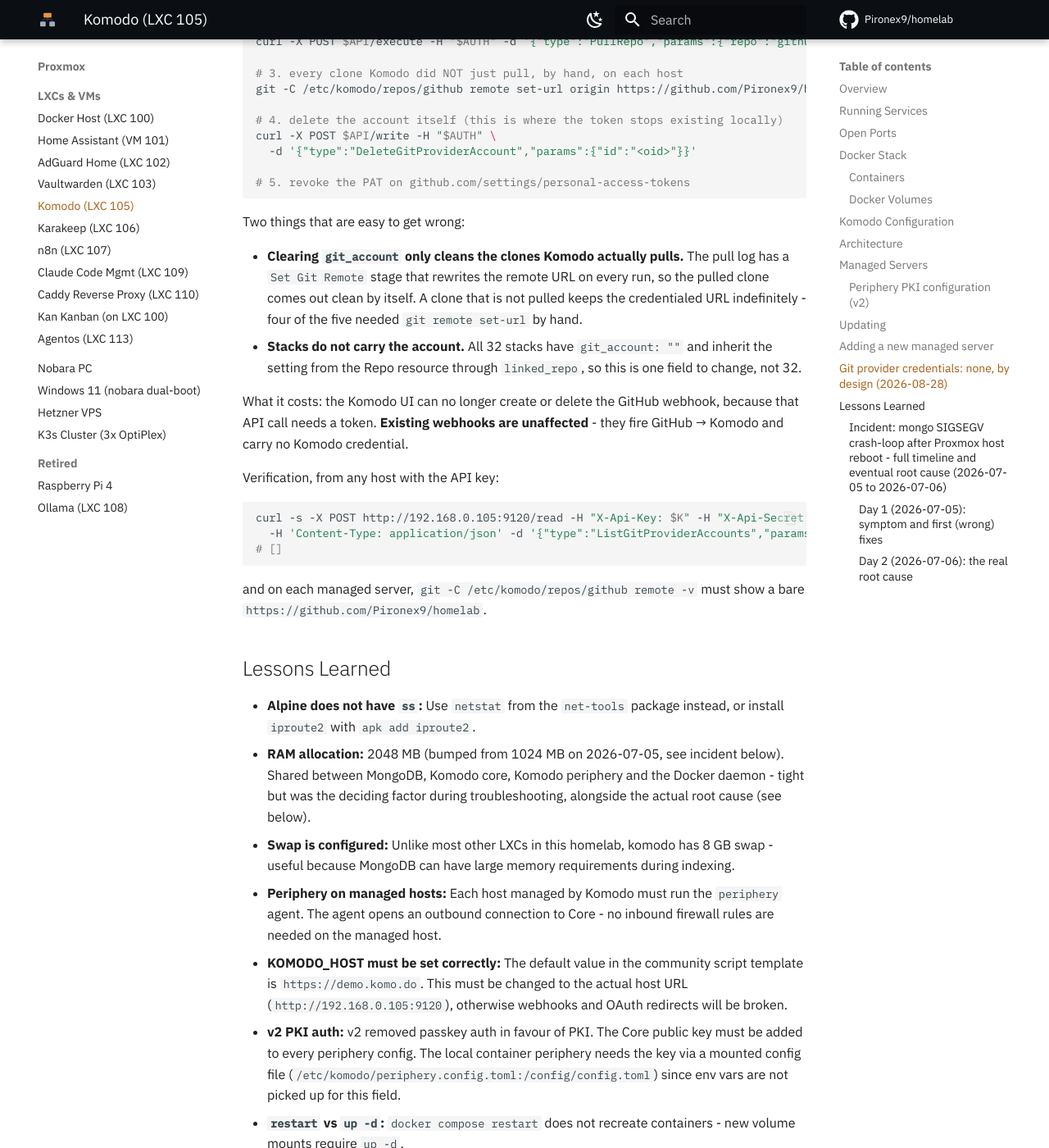
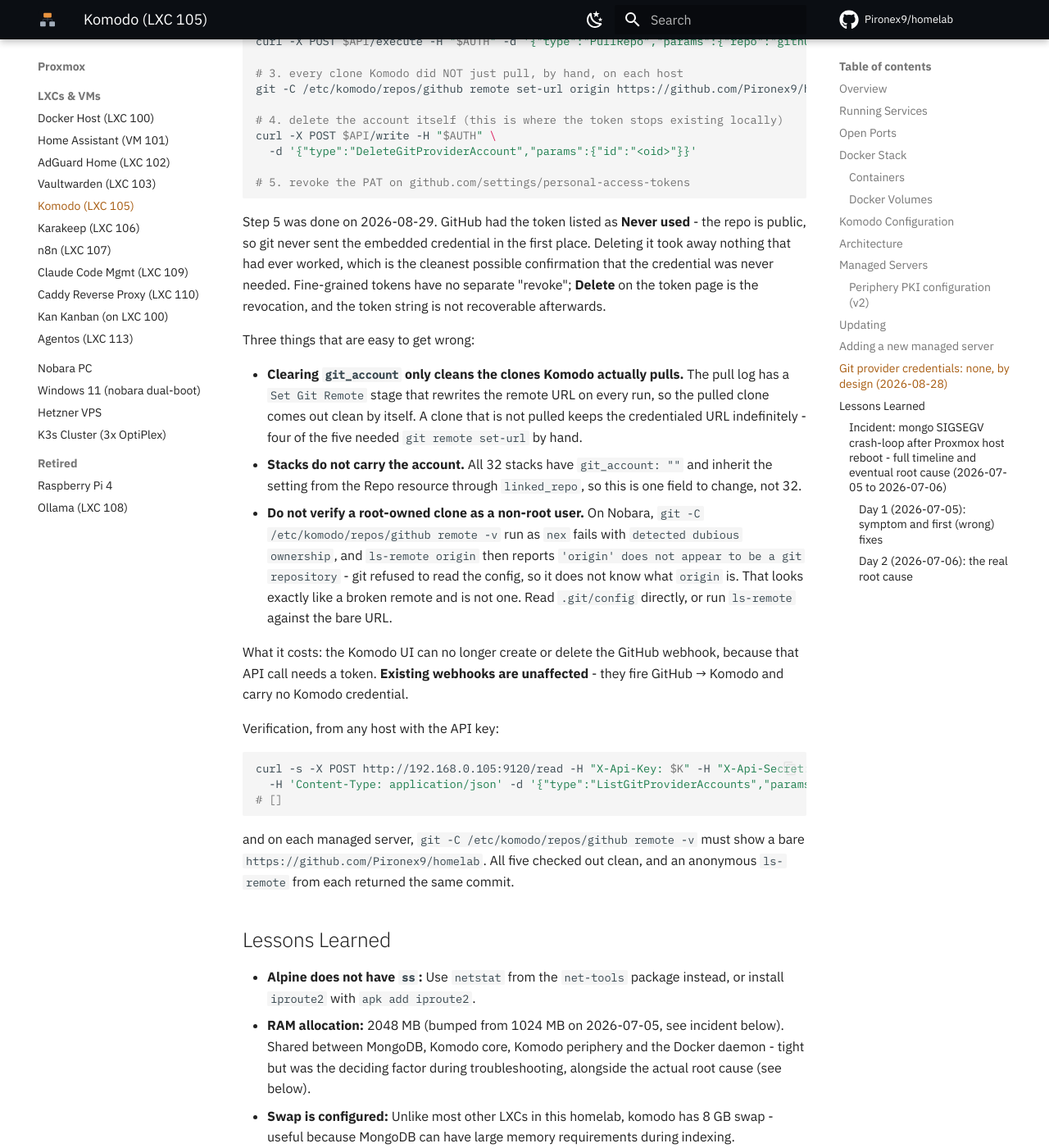
Before and after one commit to Pironex9/homelab, an MkDocs documentation site: the page built from docs/hosts/komodo.md, in a window 1280 px wide and 1400 px high, scrolled down 6113 px. Shown: the whole window at 82% size. Built offline with MkDocs 1.6.1 and Material for MkDocs 9.7.7, drawn with Linux system fonts in a browser that asks for light colours; comment, search, counter and statistics services are not loaded.

Commit message:
docs(komodo): a PAT torolve, es a "Never used" ami bizonyitja hogy sose kellett
A GitHub Never used-kent tartotta nyilvan a tokent: a repo publikus, a git a
beagyazott hitelesito adatot el sem kuldte. A torles tehat nem vett el semmit,
ami valaha mukodott.

Plusz egy harmadik csapda: a Nobaran nem root userkent a git dubious-ownership
miatt megtagadja a config olvasasat, es ezert `'origin' does not appear to be a
git repository`-t ir. Pontosan ugy nez ki, mint egy elrontott remote, de nem az.

````diff
--- a/docs/hosts/komodo.md
+++ b/docs/hosts/komodo.md
@@ -196,7 +196,14 @@
 # 5. revoke the PAT on github.com/settings/personal-access-tokens
 ```
 
-Two things that are easy to get wrong:
+Step 5 was done on 2026-08-29. GitHub had the token listed as **Never used** -
+the repo is public, so git never sent the embedded credential in the first
+place. Deleting it took away nothing that had ever worked, which is the cleanest
+possible confirmation that the credential was never needed. Fine-grained tokens
+have no separate "revoke"; **Delete** on the token page is the revocation, and
+the token string is not recoverable afterwards.
+
+Three things that are easy to get wrong:
 
 - **Clearing `git_account` only cleans the clones Komodo actually pulls.** The
   pull log has a `Set Git Remote` stage that rewrites the remote URL on every
@@ -206,6 +213,13 @@
 - **Stacks do not carry the account.** All 32 stacks have `git_account: ""` and
   inherit the setting from the Repo resource through `linked_repo`, so this is
   one field to change, not 32.
+- **Do not verify a root-owned clone as a non-root user.** On Nobara,
+  `git -C /etc/komodo/repos/github remote -v` run as `nex` fails with
+  `detected dubious ownership`, and `ls-remote origin` then reports
+  `'origin' does not appear to be a git repository` - git refused to read the
+  config, so it does not know what `origin` is. That looks exactly like a broken
+  remote and is not one. Read `.git/config` directly, or run `ls-remote` against
+  the bare URL.
 
 What it costs: the Komodo UI can no longer create or delete the GitHub webhook,
 because that API call needs a token. **Existing webhooks are unaffected** - they
@@ -220,7 +234,8 @@
 ```
 
 and on each managed server, `git -C /etc/komodo/repos/github remote -v` must show
-a bare `https://github.com/Pironex9/homelab`.
+a bare `https://github.com/Pironex9/homelab`. All five checked out clean, and an
+anonymous `ls-remote` from each returned the same commit.
 
 ## Lessons Learned
 
````
